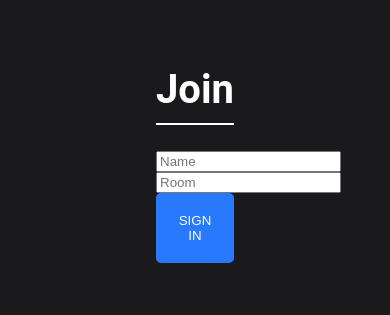
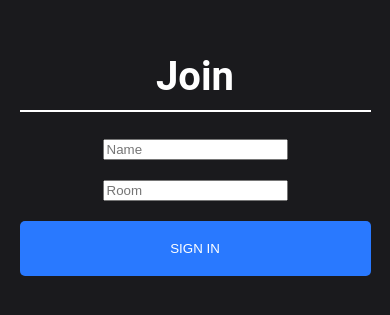
Before and after one commit to HoangTienDinh/chatter-socketio-react, a React (Create React App) app in the folder client/: page / in a window 390 px wide. Shown: the part 271-586 px from the top of the page. Built offline with nearby package versions, Linux system fonts and the light colour scheme.

Commit message:
add css for .mt-20 and media queries for responsive design

```diff
--- a/client/src/components/Join/Join.css
+++ b/client/src/components/Join/Join.css
@@ -1,5 +1,6 @@
-html, body {
-    font-family: 'Roboto', sans-serif;
+html,
+body {
+  font-family: "Roboto", sans-serif;
   padding: 0;
   margin: 0;
 }
@@ -18,7 +19,7 @@ html, body {
   text-align: center;
   height: 100vh;
   align-items: center;
-    background-color: #1A1A1D;
+  background-color: #1a1a1d;
 }
 
 .joinInnerContainer {
@@ -33,13 +34,31 @@ html, body {
 }
 
 .button {
-    color : #fff !important;
+  color: #fff !important;
   text-transform: uppercase;
   text-decoration: none;
-    background: #2979FF;
+  background: #2979ff;
   padding: 20px;
   border-radius: 5px;
   display: inline-block;
   border: none;
   width: 100%;
 }
+
+.mt-20 {
+  margin-top: 20px;
+}
+
+@media (min-width: 320px) and (max-width: 480px) {
+  .joinOuterContainer {
+    height: 100%;
+  }
+
+  .joinInnerContainer {
+    width: 90%;
+  }
+}
+
+button:focus {
+  outline: 0;
+}
```
Lines whose indentation alone changed are shown as unchanged.
